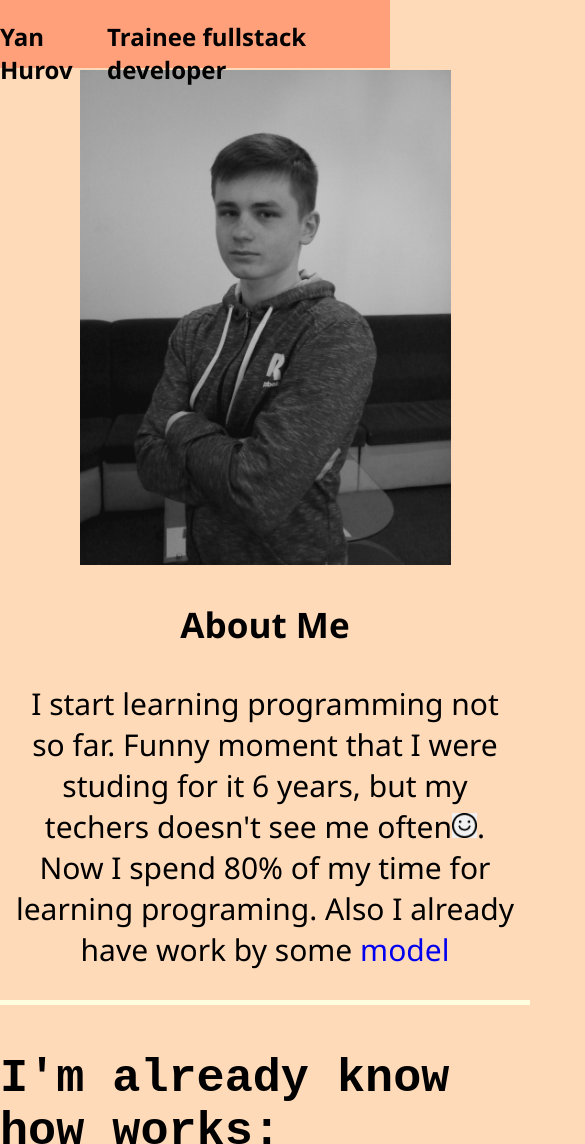
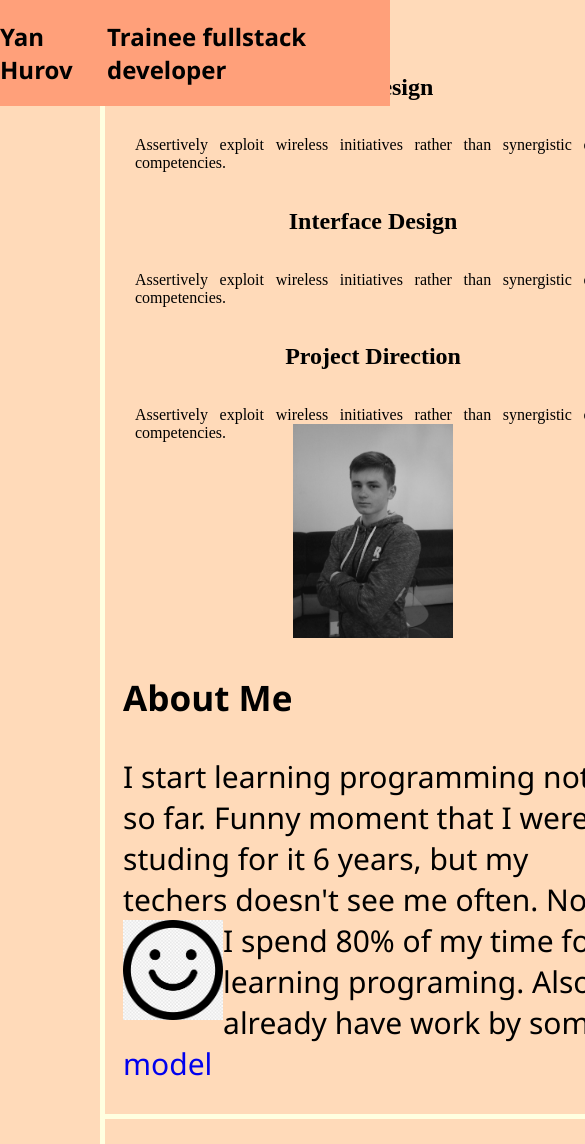
Before and after one commit to bySTEEKman/bySTEEKman.github.io, a plain HTML site: page index.html in a window 390 px wide. Shown: the top 1144 px of the page, 585 px wide, since content can reach past the window. Drawn offline with Linux system fonts and the light colour scheme.

Commit message:
finished portfolio

```diff
--- a/index.html
+++ b/index.html
@@ -8,6 +8,8 @@
     <title>My portfolio</title>
 </head>
 <body>
+    <aside>
+    </aside>
     <header>
         <div class="fixed">
             <h2>Yan Hurov</h2>
@@ -15,6 +17,20 @@
         </div>
     </header>
     <main>
+        <div class="skills">
+            <div>
+                <h2>Wev Design</h2>
+                <p>Assertively exploit wireless initiatives rather than synergistic core competencies.</p>
+            </div>
+            <div>
+                <h2>Interface Design</h2>
+                <p>Assertively exploit wireless initiatives rather than synergistic core competencies.</p>
+            </div>
+            <div>
+                <h2>Project Direction</h2>
+                <p>Assertively exploit wireless initiatives rather than synergistic core competencies.</p>
+            </div>
+        </div>
         <div class="info">
             <img src="me.png">
             <div class="text">
--- a/style.css
+++ b/style.css
@@ -3,7 +3,42 @@ body {
     margin: 0;
     background-color: peachpuff;
 }
+
+aside {
+    display: inline-block;
+    padding-top: 300px;
+    width: 100px;
+    position: fixed;
+    border-right: 5px solid lightyellow;
+    height: 100%;
+}
+
+main {
+    display: inline-block;
+    padding-left: 105px;
+}
+
+.skills {
+    display: flex;
+    justify-content: center;
+    flex-wrap: wrap;
+    padding-top: 10%;
+    height: 300px;
+}
+
+.skills div {
+    display: flex;
+    flex-direction: column;
+    text-align: center;
+}
+
+.skills div p {
+    padding: 0 30px;
+    text-align: justify;
+}
+
 table {
+    width: 100%;
     font-size: 30px;
     height: 200px;
     font-family: 'Courier New', Courier, monospace;
@@ -13,15 +48,18 @@ table {
 }
 
 .info {
+    width: 100%;
     display: flex;
+    flex-wrap: wrap;
     justify-content: space-evenly;
-    flex-wrap: wrap;
     align-items: center;
+    justify-items: center;
     padding-top: 70px;
     border-bottom: 5px solid lightyellow;
 }
 
 .list {
+    padding-left: 20px;
     position: relative;
     font-size: 30px;
     font-family: 'Courier New', Courier, monospace;
@@ -39,8 +77,8 @@ img {
 
 .float {
     padding: 0;
-    width: 5%;
-    float: initial;
+    width: 100px;
+    float: left;
 }
 
 header {
@@ -53,7 +91,7 @@ header {
     display: flex;
     justify-content: space-around;
     position: fixed;
-    height: 10%;
+    z-index: 1;
     width: 100%;
     background-color: lightsalmon;
 }
@@ -69,32 +107,3 @@ header {
 a {
     text-decoration: none;
 }
-
-@media screen and (max-width: 900px) {
-    img{
-        width: 70%;
-    }
-
-    .fixed {
-        height: 8%;
-    }
-
-    .list {
-        font-size: 40px;
-        width: 530px;
-    }
-    .vertical {
-        right: 0;
-    }
-
-    .info {
-        min-width: 530px;
-        align-content: center;
-        text-align: center;
-    }
-    table {
-        height: 300px;
-        width: 530px;
-        font-size: 25px;
-    }
-}
```
